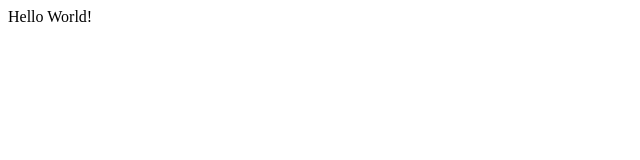
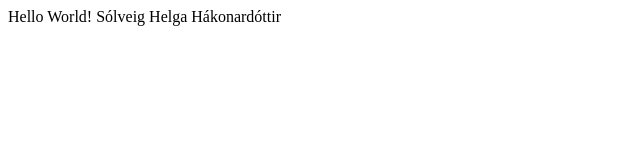
Before and after one commit to solveighelga/Demo, a plain HTML site: page index.html in a window 1280 px wide. Shown: the whole page, without its empty margins (0-640 px from the left). Drawn offline with Linux system fonts and the light colour scheme.

Commit message:
greetings to self

```diff
--- a/index.html
+++ b/index.html
@@ -7,6 +7,6 @@
     <title>Demo</title>
 </head>
 <body>
- Hello World!
+ Hello World! Sólveig Helga Hákonardóttir
 </body>
 </html>
```
Also changed, not shown: 4 other files.
